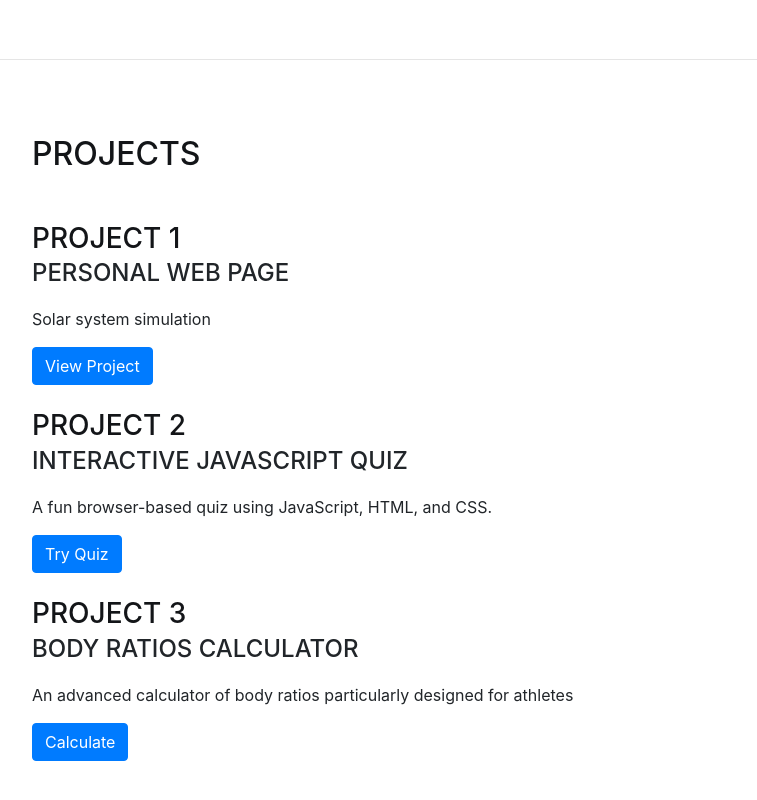
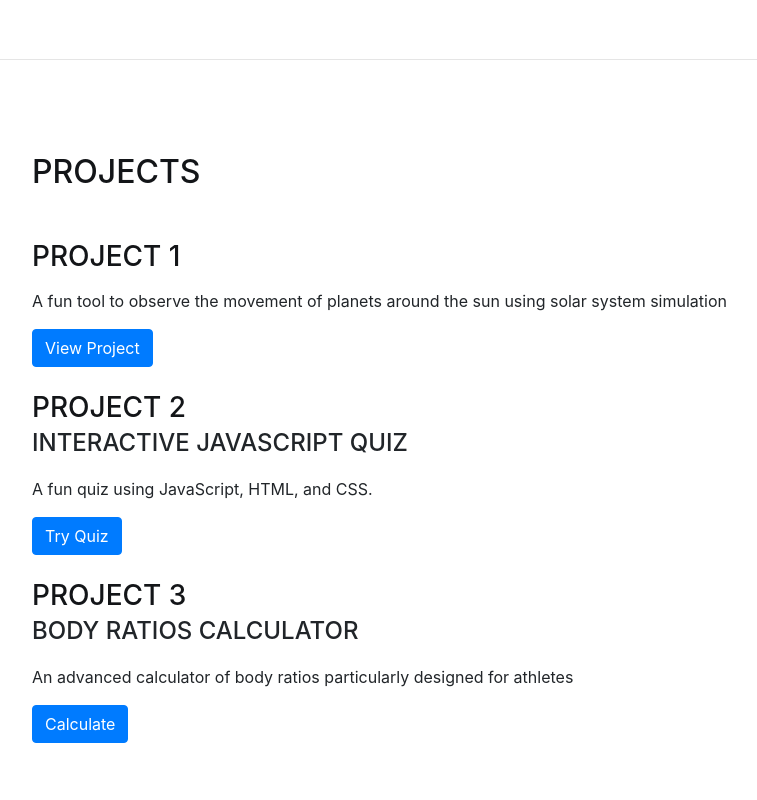
Before and after one commit to taimoormufti11/taimoormufti11, a website with bundled scripts: page index.html in a window 1280 px wide. Shown: the part 4746-5546 px from the top of the page, without its empty margins (288-1045 px from the left). Built offline with nearby package versions, Linux system fonts and the light colour scheme; a web font is replaced by a local one.

Commit message:
Update index.html

```diff
--- a/index.html
+++ b/index.html
@@ -176,8 +176,8 @@
     <div class="resume-item d-flex flex-column flex-md-row justify-content-between mb-4">
       <div class="resume-content">
         <h3 class="mb-0">Project 1</h3>
-        <div class="subheading mb-3">Personal Web Page</div>
-        <p>Solar system simulation</p>
+        <div class="subheading mb-3"></div>
+        <p>A fun tool to observe the movement of planets around the sun using solar system simulation</p>
         <a href="https://rawcdn.githack.com/taimoormufti11/taimoormufti11/9a5d0dd3afdbb603f2f6ec1d953fa6c329bc0a0c/main.html" target="_blank" class="btn btn-primary">
           View Project
         </a>
@@ -189,7 +189,7 @@
       <div class="resume-content">
         <h3 class="mb-0">Project 2</h3>
         <div class="subheading mb-3">Interactive JavaScript Quiz</div>
-        <p>A fun browser-based quiz using JavaScript, HTML, and CSS.</p>
+        <p>A fun quiz using JavaScript, HTML, and CSS.</p>
         <a href="https://rawcdn.githack.com/taimoormufti11/taimoormufti11/62277a5c84e2f4edb21c70968848266a5c85c3d1/quiz.html" target="_blank" class="btn btn-primary">
           Try Quiz
         </a>
```
